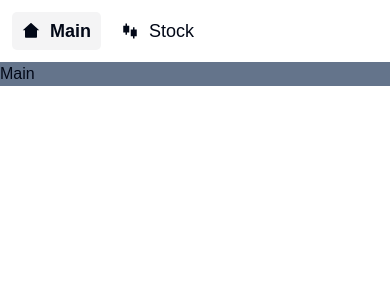
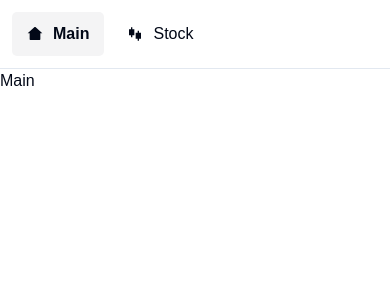
Before and after one commit to VolodymyrVoronov/market-tool, a React (Vite) app: page / in a window 390 px wide. Shown: the top 300 px of the page. Built offline with nearby package versions, Linux system fonts and the light colour scheme.

Commit message:
Updated Nav.

```diff
--- a/package.json
+++ b/package.json
@@ -20,6 +20,7 @@
     "react": "^18.2.0",
     "react-dom": "^18.2.0",
     "react-icons": "^5.0.1",
+    "react-resizable-panels": "^2.0.16",
     "react-router-dom": "^6.22.3",
     "tailwind-merge": "^2.2.2",
     "tailwindcss-animate": "^1.0.7"
--- a/src/components/AppLayout/AppLayout.tsx
+++ b/src/components/AppLayout/AppLayout.tsx
@@ -7,7 +7,7 @@ const AppLayout = (): JSX.Element => {
     <main className="flex flex-col md:flex-row h-[100vh]">
       <Sidebar />
 
-      <div className=" w-full overflow-auto bg-slate-500">
+      <div className=" w-full overflow-auto">
         <Outlet />
       </div>
     </main>
--- a/src/components/Nav/Nav.tsx
+++ b/src/components/Nav/Nav.tsx
@@ -4,21 +4,39 @@ import { ROUTES } from "@/constants";
 
 import NavItem from "../NavItem/NavItem";
 
+interface INavigation {
+  id: number;
+  title: string;
+  link: string;
+  icon: JSX.Element;
+}
+
+const navigation: INavigation[] = [
+  {
+    id: 1,
+    title: "Main",
+    link: ROUTES.MAIN,
+    icon: <RiHome2Fill />,
+  },
+  {
+    id: 2,
+    title: "Stock",
+    link: ROUTES.STOCK,
+    icon: <RiStockFill />,
+  },
+];
+
 const Nav = (): JSX.Element => {
   return (
     <nav>
-      <ul className="flex flex-row md:flex-col gap-2.5 text-lg">
-        <li>
-          <NavItem to={ROUTES.MAIN}>
-            <RiHome2Fill /> Main
-          </NavItem>
-        </li>
-
-        <li>
-          <NavItem to={ROUTES.STOCK}>
-            <RiStockFill /> Stock
-          </NavItem>
-        </li>
+      <ul className="flex flex-row md:flex-col gap-2 md:gap-2.5 text-md md:text-lg">
+        {navigation.map((item) => (
+          <li key={item.id}>
+            <NavItem to={item.link}>
+              {item.icon} {item.title}
+            </NavItem>
+          </li>
+        ))}
       </ul>
     </nav>
   );
--- a/src/components/NavItem/NavItem.module.css
+++ b/src/components/NavItem/NavItem.module.css
@@ -5,12 +5,16 @@
 
   width: 100%;
 
-  padding: 5px 10px;
+  padding: 10px 15px;
 
   border-radius: 5px;
 
   &:hover {
     text-decoration: underline;
+  }
+
+  @media screen and (min-width: 768px) {
+    padding: 5px 10px;
   }
 }
 
--- a/src/components/Sidebar/Sidebar.tsx
+++ b/src/components/Sidebar/Sidebar.tsx
@@ -2,7 +2,7 @@ import Nav from "../Nav/Nav";
 
 const Sidebar = (): JSX.Element => {
   return (
-    <div className="min-w-[200px] p-3">
+    <div className="min-w-[200px] p-3 border-b-[1px] md:border-r-[1px]">
       <Nav />
     </div>
   );
```
Also changed, not shown: 1 other file (tests, documents, lock files or other folders).
